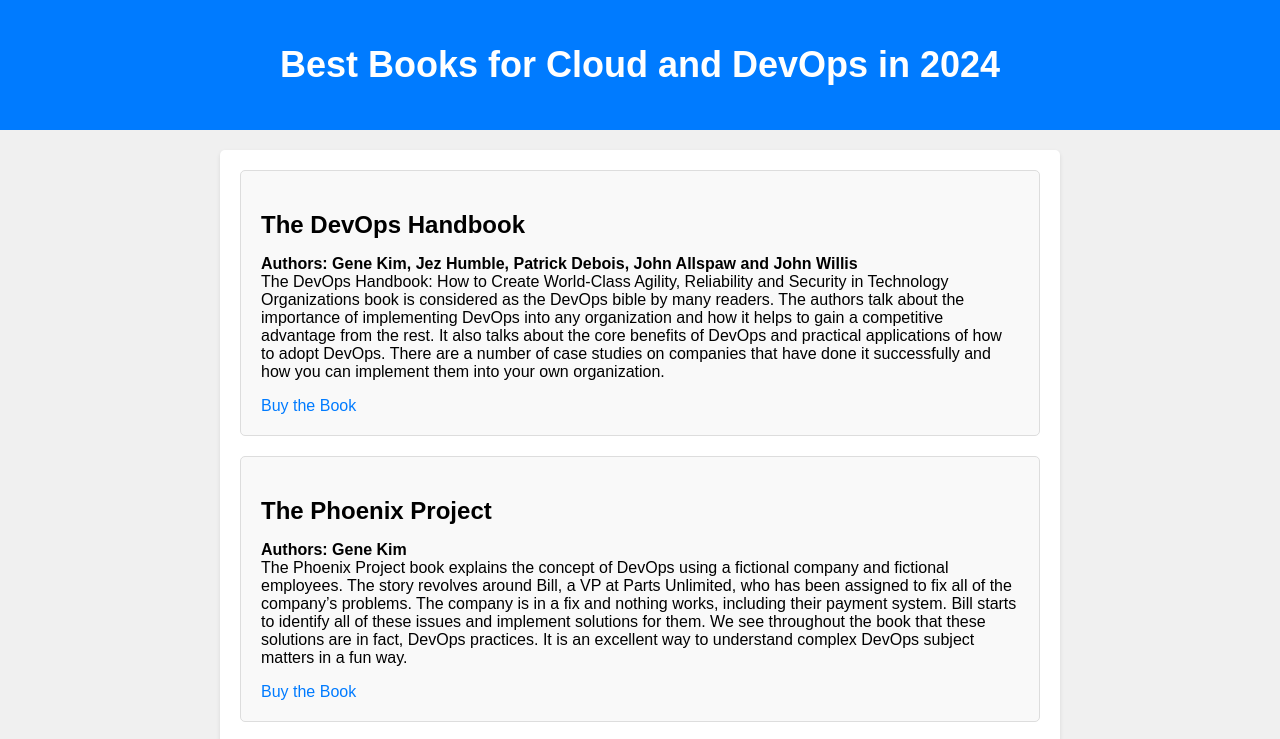
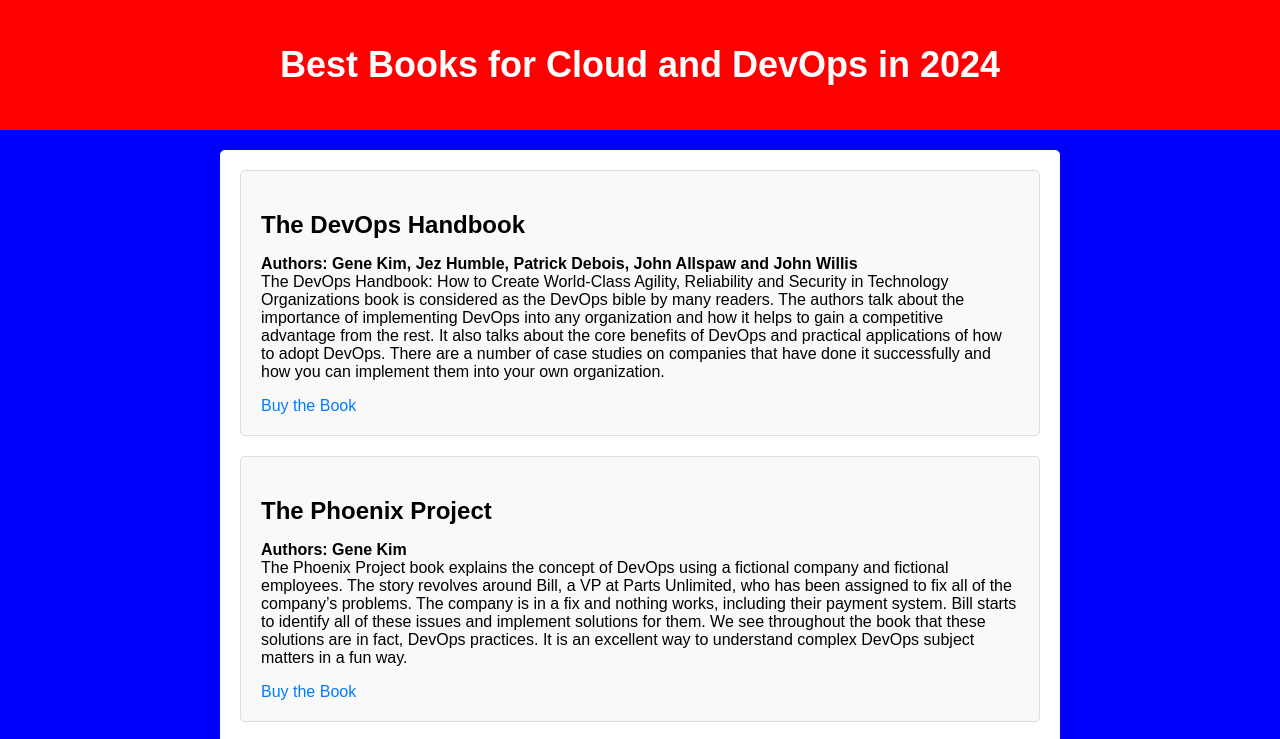
Before and after one commit to pablocominiello/nodejs-app, a website: page index.html in a window 1280 px wide. Shown: the top 739 px of the page. Drawn offline with Linux system fonts and the light colour scheme.

Commit message:
Update index.html

```diff
--- a/index.html
+++ b/index.html
@@ -7,13 +7,13 @@
     <style>
         body {
             font-family: Arial, sans-serif;
-            background-color: #f0f0f0;
+            background-color: blue;
             margin: 0;
             padding: 0;
         }
 
         header {
-            background-color: #007BFF;
+            background-color: red;
             color: #fff;
             text-align: center;
             padding: 20px;
```
